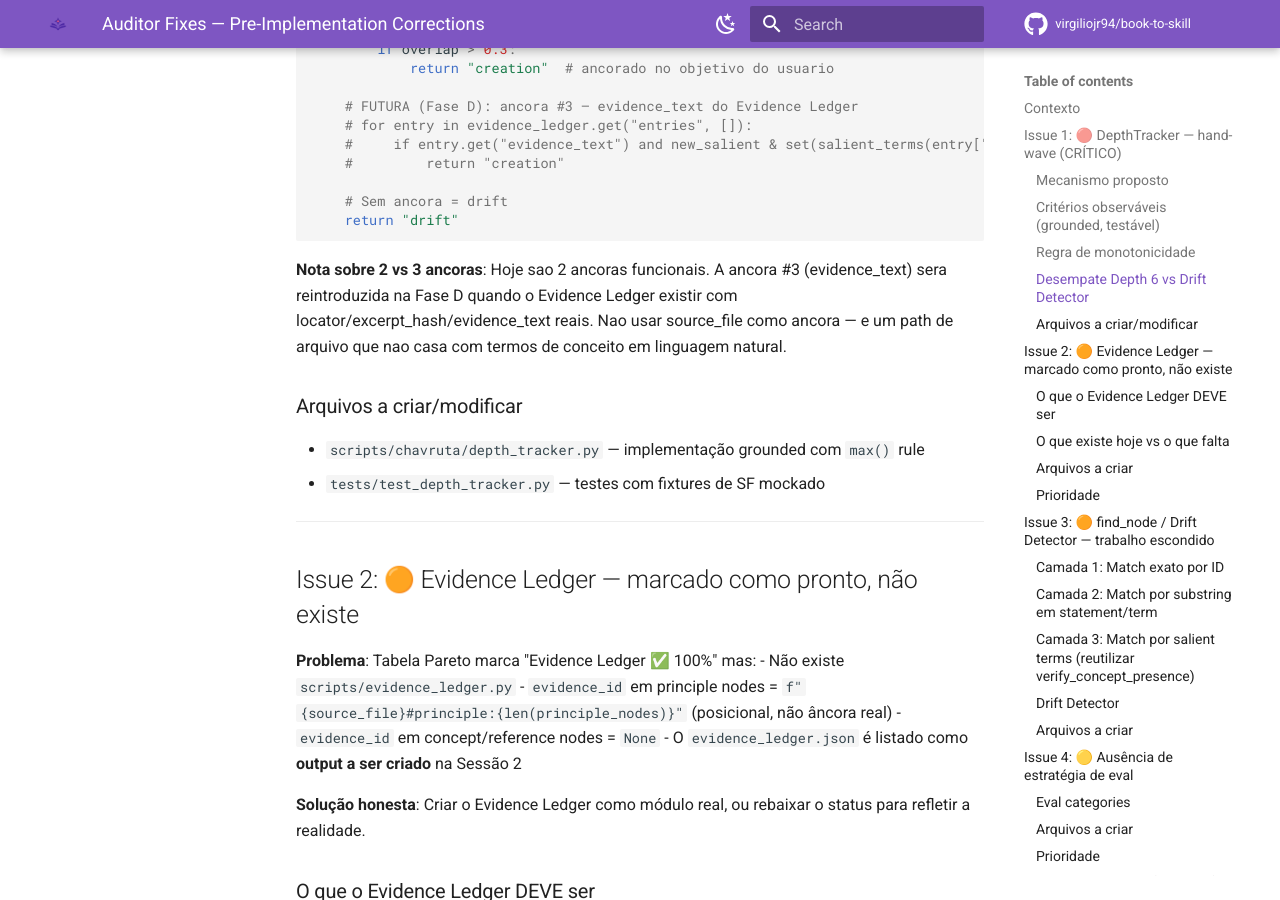
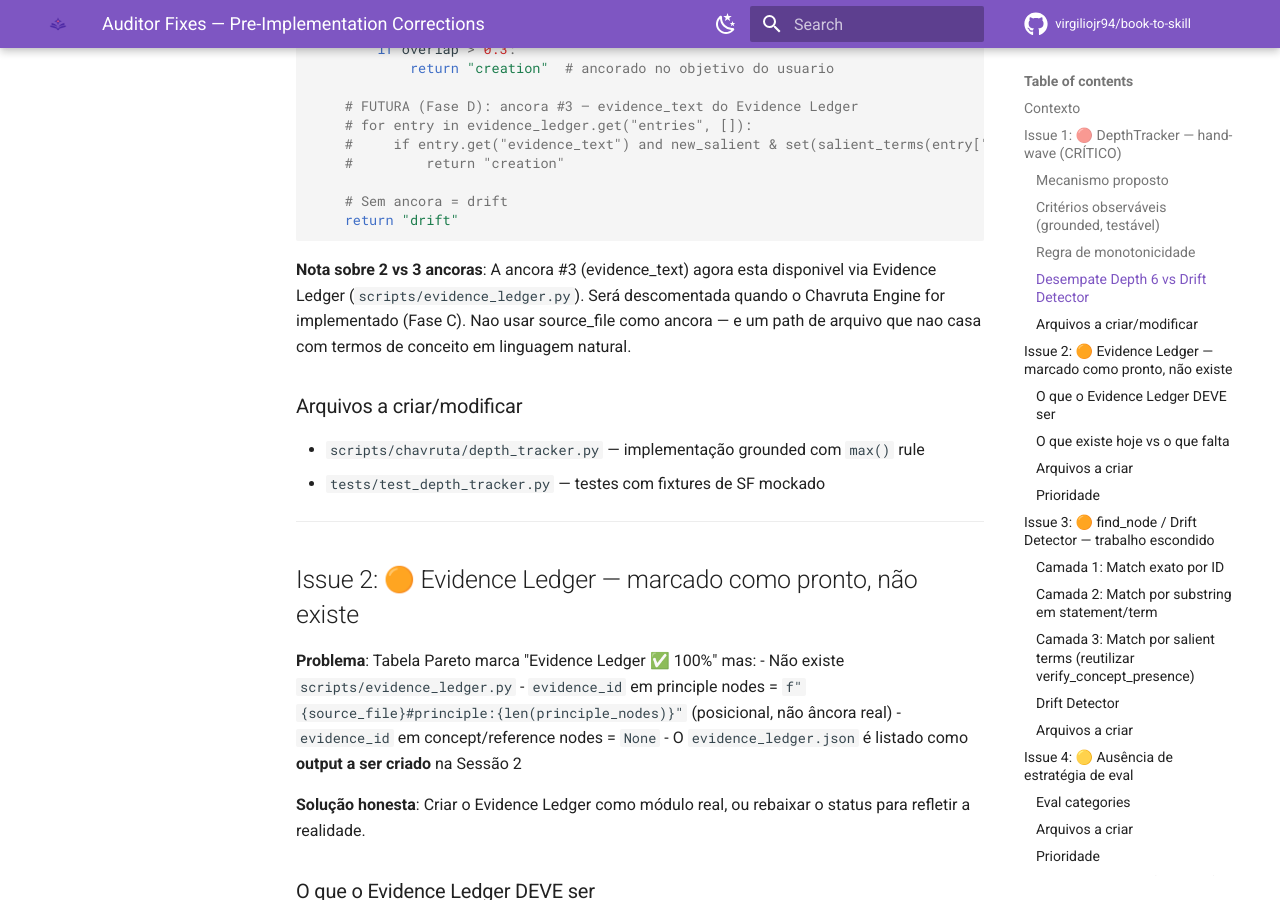
Before and after one commit to carpatia77/sop-extractor, an MkDocs documentation site: the page built from docs/AUDITOR_FIXES_PLAN.md, in a window 1280 px wide and 900 px high, scrolled down 2727 px. Built offline with MkDocs 1.6.1 and Material for MkDocs 9.7.7, drawn with Linux system fonts in a browser that asks for light colours; comment, search, counter and statistics services are not loaded.

Commit message:
docs: Evidence Ledger status updated to ✅ Implemented
- TEACH_MODE_PLAN.md: Evidence Ledger ✅ Implementado
- CHAVRUTA_ENGINE_PLAN.md: Evidence Ledger ✅ Implementado
- AUDITOR_FIXES_PLAN.md: anchor #3 now available via evidence_ledger.py

````diff
--- a/docs/AUDITOR_FIXES_PLAN.md
+++ b/docs/AUDITOR_FIXES_PLAN.md
@@ -115,7 +115,7 @@
     return "drift"
 ```
 
-**Nota sobre 2 vs 3 ancoras**: Hoje sao 2 ancoras funcionais. A ancora #3 (evidence_text) sera reintroduzida na Fase D quando o Evidence Ledger existir com locator/excerpt_hash/evidence_text reais. Nao usar source_file como ancora — e um path de arquivo que nao casa com termos de conceito em linguagem natural.
+**Nota sobre 2 vs 3 ancoras**: A ancora #3 (evidence_text) agora esta disponivel via Evidence Ledger (`scripts/evidence_ledger.py`). Será descomentada quando o Chavruta Engine for implementado (Fase C). Nao usar source_file como ancora — e um path de arquivo que nao casa com termos de conceito em linguagem natural.
 
 ### Arquivos a criar/modificar
 
````
Also changed, not shown: docs/CHAVRUTA_ENGINE_PLAN.md (+1 -1 lines), docs/TEACH_MODE_PLAN.md (+1 -1 lines).
